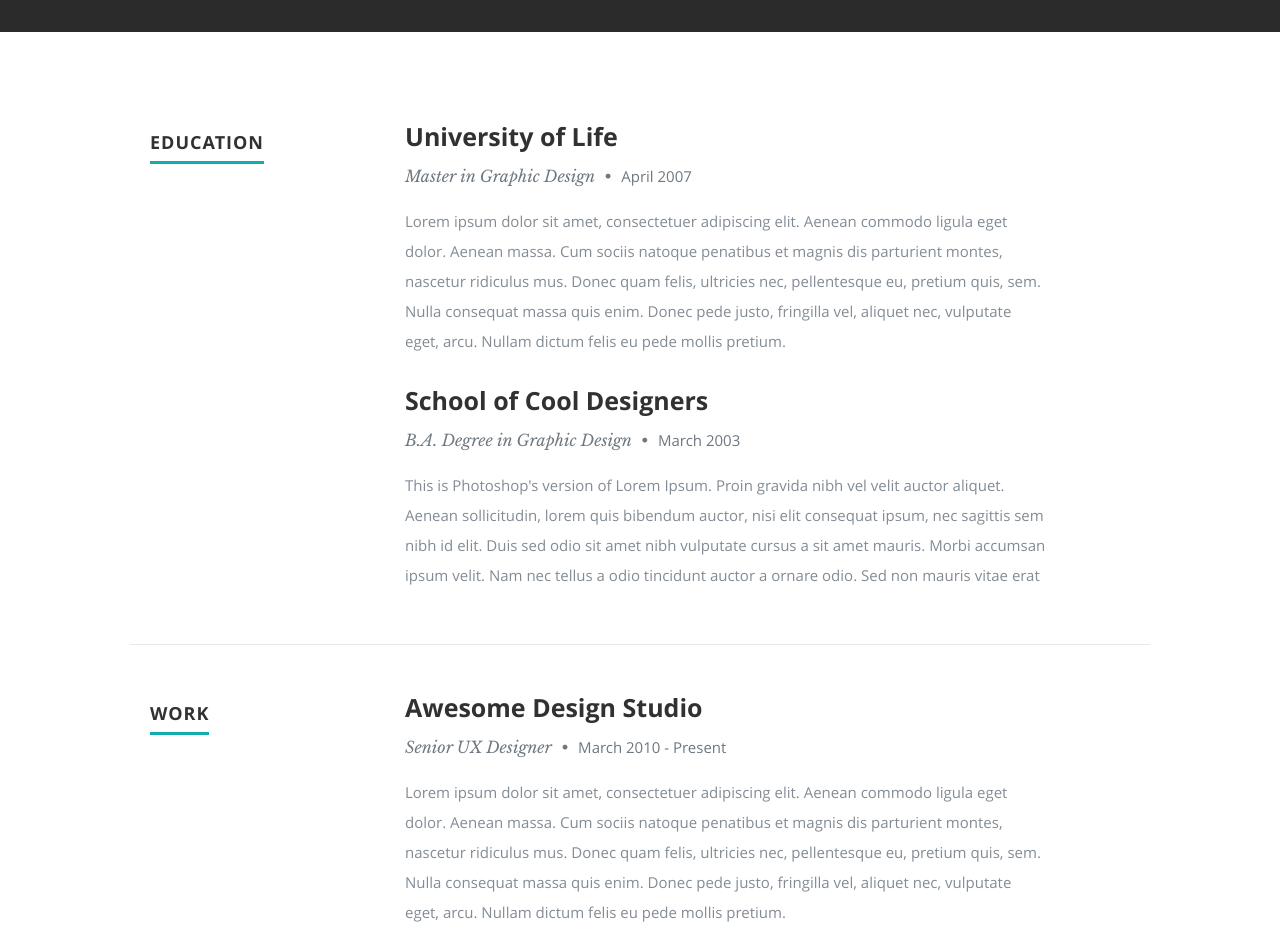
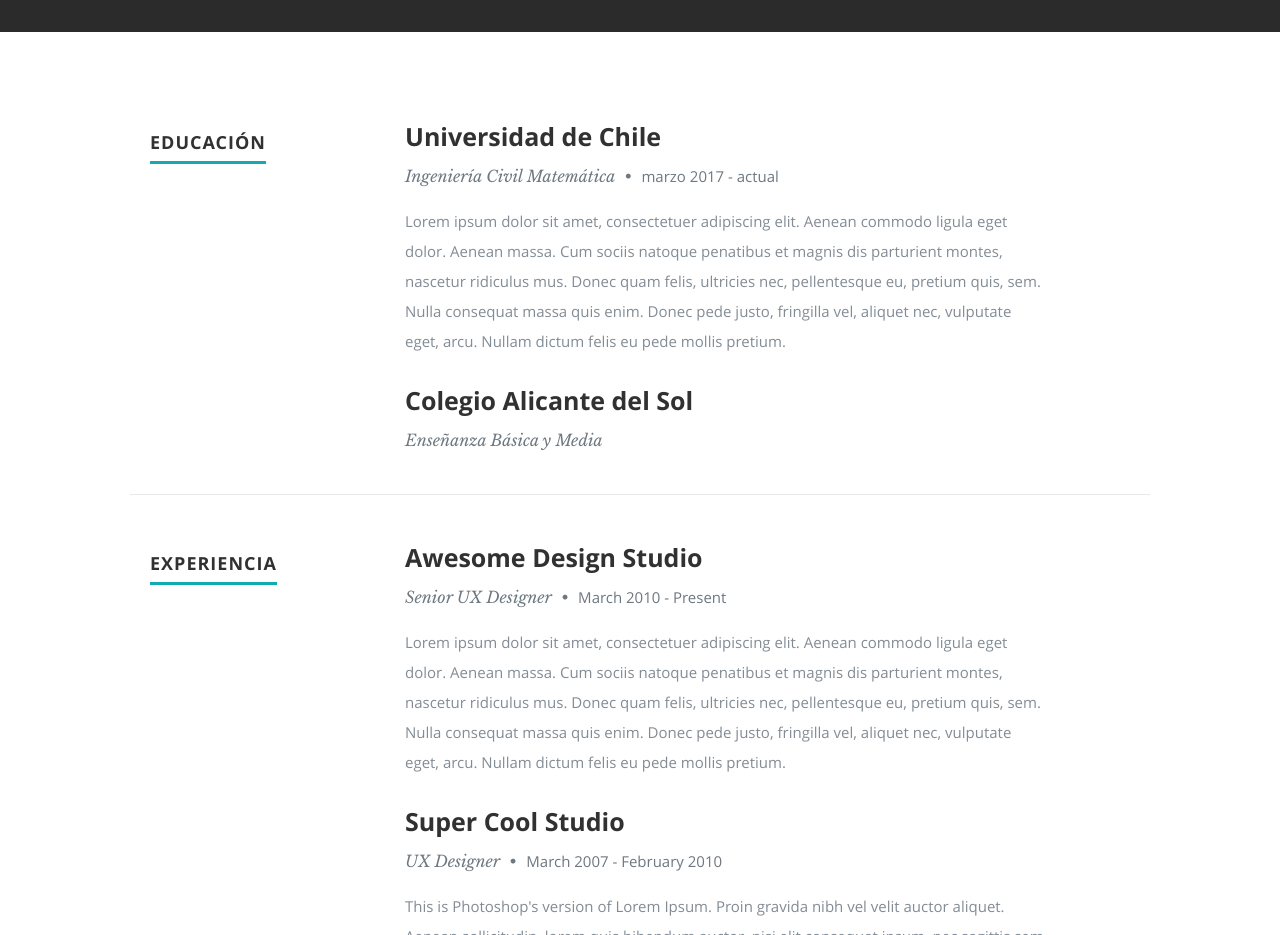
Before and after one commit to Bruno-Moreno/Bruno-Moreno.github.io, a plain HTML site: page index.html in a window 1280 px wide. Shown: the part 1560-2495 px from the top of the page. Drawn offline with nearby package versions, Linux system fonts and the light colour scheme.

Commit message:
Update index.html

```diff
--- a/index.html
+++ b/index.html
@@ -152,7 +152,7 @@
       <div class="row education">
 
          <div class="three columns header-col">
-            <h1><span>Education</span></h1>
+            <h1><span>Educación</span></h1>
          </div>
 
          <div class="nine columns main-col">
@@ -161,8 +161,8 @@
 
                <div class="twelve columns">
 
-                  <h3>University of Life</h3>
-                  <p class="info">Master in Graphic Design <span>&bull;</span> <em class="date">April 2007</em></p>
+                  <h3>Universidad de Chile</h3>
+                  <p class="info">Ingeniería Civil Matemática <span>&bull;</span> <em class="date">marzo 2017 - actual</em></p>
 
                   <p>
                   Lorem ipsum dolor sit amet, consectetuer adipiscing elit. Aenean commodo ligula eget dolor. Aenean massa.
@@ -179,15 +179,8 @@
 
                <div class="twelve columns">
 
-                  <h3>School of Cool Designers</h3>
-                  <p class="info">B.A. Degree in Graphic Design <span>&bull;</span> <em class="date">March 2003</em></p>
-
-                  <p>
-                  This is Photoshop's version  of Lorem Ipsum. Proin gravida nibh vel velit auctor aliquet.
-                  Aenean sollicitudin, lorem quis bibendum auctor, nisi elit consequat ipsum, nec sagittis sem
-                  nibh id elit. Duis sed odio sit amet nibh vulputate cursus a sit amet mauris. Morbi accumsan
-                  ipsum velit. Nam nec tellus a odio tincidunt auctor a ornare odio. Sed non  mauris vitae erat
-                  </p>
+                  <h3>Colegio Alicante del Sol</h3>
+                  <p class="info"> Enseñanza Básica y Media
 
                </div>
 
@@ -203,7 +196,7 @@
       <div class="row work">
 
          <div class="three columns header-col">
-            <h1><span>Work</span></h1>
+            <h1><span>Experiencia</span></h1>
          </div>
 
          <div class="nine columns main-col">
```
